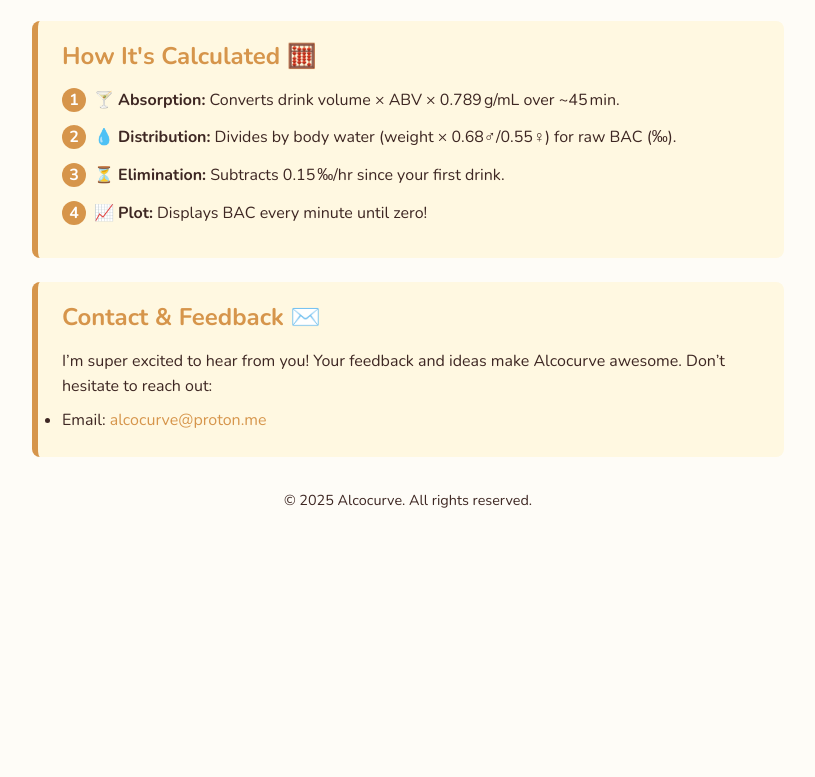
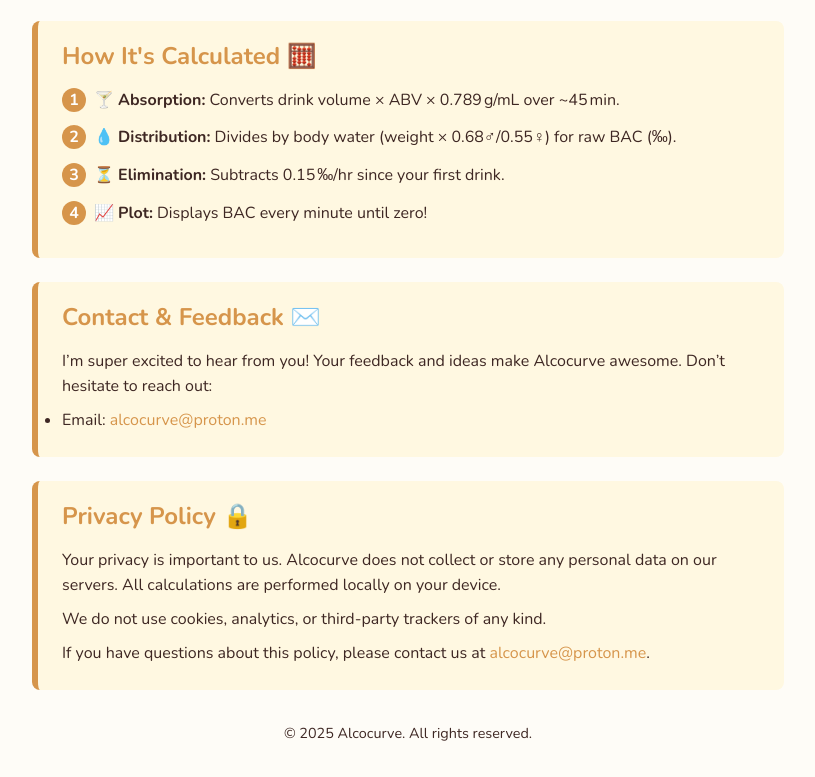
Before and after one commit to JonasLaksen/alcocurve-support, a plain HTML site: page index.html in a window 1280 px wide. Shown: the part 637-1414 px from the top of the page, without its empty margins (232-1047 px from the left). Before the commit the page ends 1181 px from the top, so only its background shows below. Drawn offline with nearby package versions, Linux system fonts and the light colour scheme.

Commit message:
Add privacy policy

```diff
--- a/index.html
+++ b/index.html
@@ -144,6 +144,12 @@
         <li>Email: <a href="mailto:alcocurve@proton.me">alcocurve@proton.me</a></li>
       </ul>
     </section>
+    <section>
+      <h2>Privacy Policy 🔒</h2>
+      <p>Your privacy is important to us. Alcocurve does not collect or store any personal data on our servers. All calculations are performed locally on your device.</p>
+      <p>We do not use cookies, analytics, or third-party trackers of any kind.</p>
+      <p>If you have questions about this policy, please contact us at <a href="mailto:alcocurve@proton.me">alcocurve@proton.me</a>.</p>
+    </section>
   </main>
   <footer>
     <p>&copy; 2025 Alcocurve. All rights reserved.</p>
```
